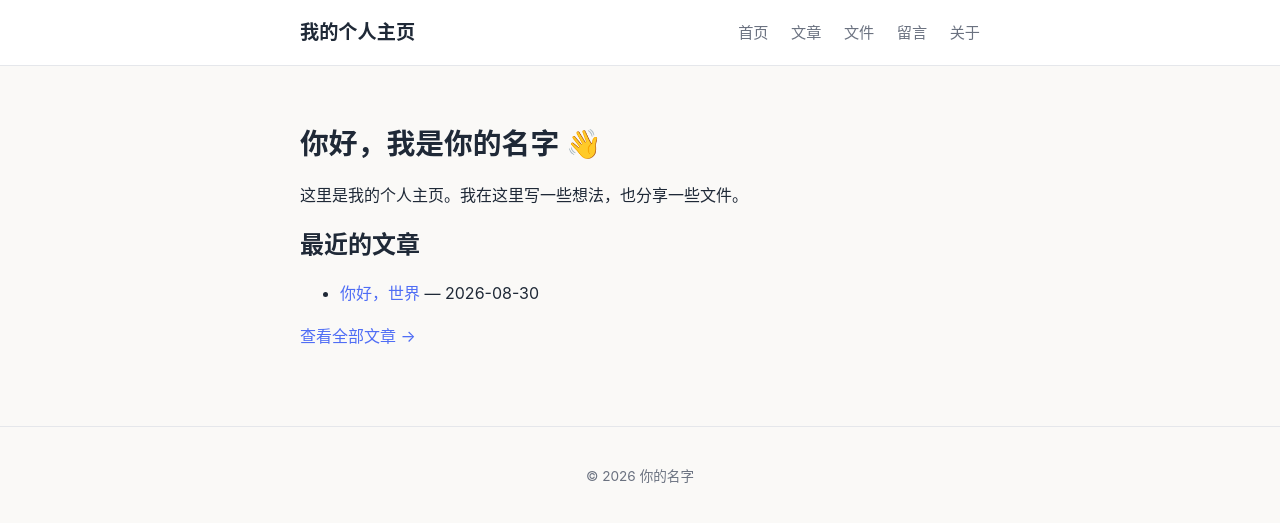
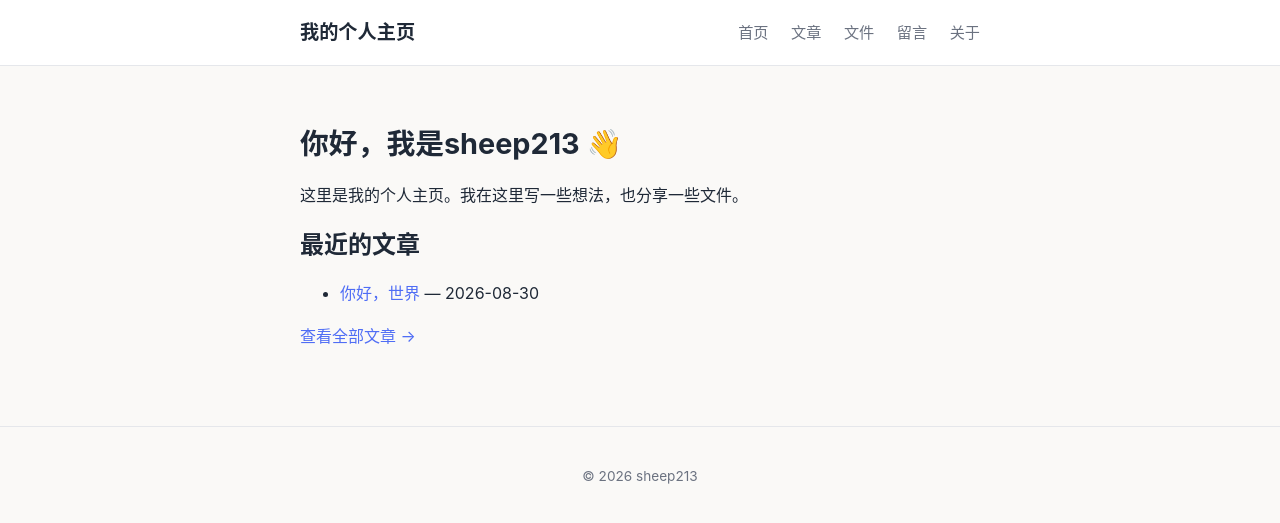
Before and after one commit to sheep213/sheep213.github.io, a Jekyll site: the page built from index.md, in a window 1280 px wide. Shown: the top 523 px of the page. Built offline with Jekyll 4.4.1, drawn with Linux system fonts in a browser that asks for light colours.

Commit message:
Update _config.yml

```diff
--- a/_config.yml
+++ b/_config.yml
@@ -1,5 +1,5 @@
 title: 我的个人主页
-author: 你的名字
+author: sheep213
 description: 写点东西，分享文件，一个简单的小站。
 lang: zh-CN
 baseurl: ""
```
